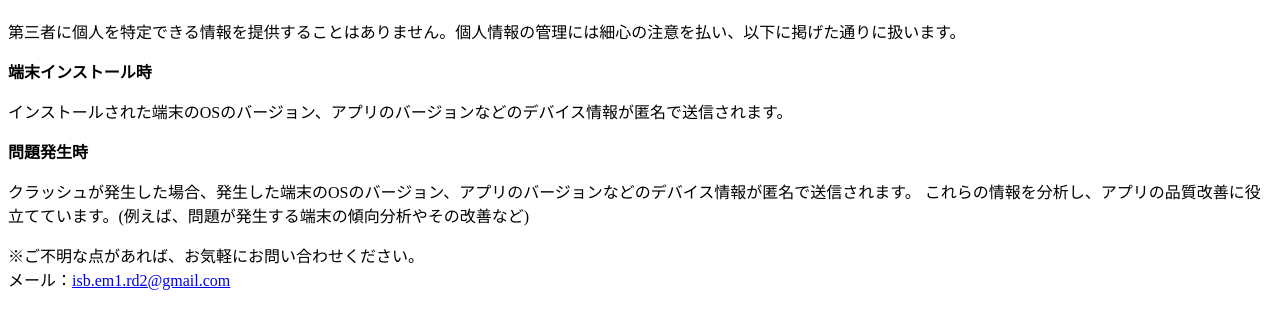
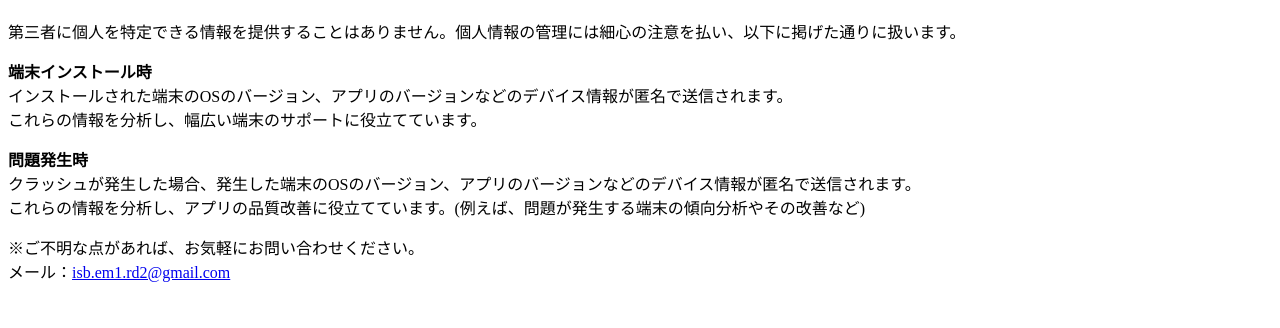
Before and after one commit to isb-em1/PrivacyPolicy, a plain HTML site: page index.html in a window 1280 px wide. Shown: the part 70-398 px from the top of the page. Drawn offline with Linux system fonts and the light colour scheme.

Commit message:
Update index.html

```diff
--- a/index.html
+++ b/index.html
@@ -9,20 +9,16 @@
 
         <p>第三者に個人を特定できる情報を提供することはありません。個人情報の管理には細心の注意を払い、以下に掲げた通りに扱います。</p>
 
-        <strong>端末インストール時</strong>
-            <p>
-              インストールされた端末のOSのバージョン、アプリのバージョンなどのデバイス情報が匿名で送信されます。
-            </p>
-
-        <strong>問題発生時</strong>
-            <p>
-              クラッシュが発生した場合、発生した端末のOSのバージョン、アプリのバージョンなどのデバイス情報が匿名で送信されます。
-              これらの情報を分析し、アプリの品質改善に役立てています。(例えば、問題が発生する端末の傾向分析やその改善など)
-            </p>
+        <p>
+        <strong>端末インストール時</strong><br>  インストールされた端末のOSのバージョン、アプリのバージョンなどのデバイス情報が匿名で送信されます。<br>  これらの情報を分析し、幅広い端末のサポートに役立てています。
+        </p>
 
         <p>
-          ※ご不明な点があれば、お気軽にお問い合わせください。<br>
-            メール：<a href="mailto:isb.em1.rd2@gmail.com">isb.em1.rd2@gmail.com</a>
+        <strong>問題発生時</strong><br>  クラッシュが発生した場合、発生した端末のOSのバージョン、アプリのバージョンなどのデバイス情報が匿名で送信されます。<br>  これらの情報を分析し、アプリの品質改善に役立てています。(例えば、問題が発生する端末の傾向分析やその改善など)
+        </p>
+
+        <p>
+          ※ご不明な点があれば、お気軽にお問い合わせください。<br>  メール：<a href="mailto:isb.em1.rd2@gmail.com">isb.em1.rd2@gmail.com</a>
         </p>
       </body>
     </html>
```
